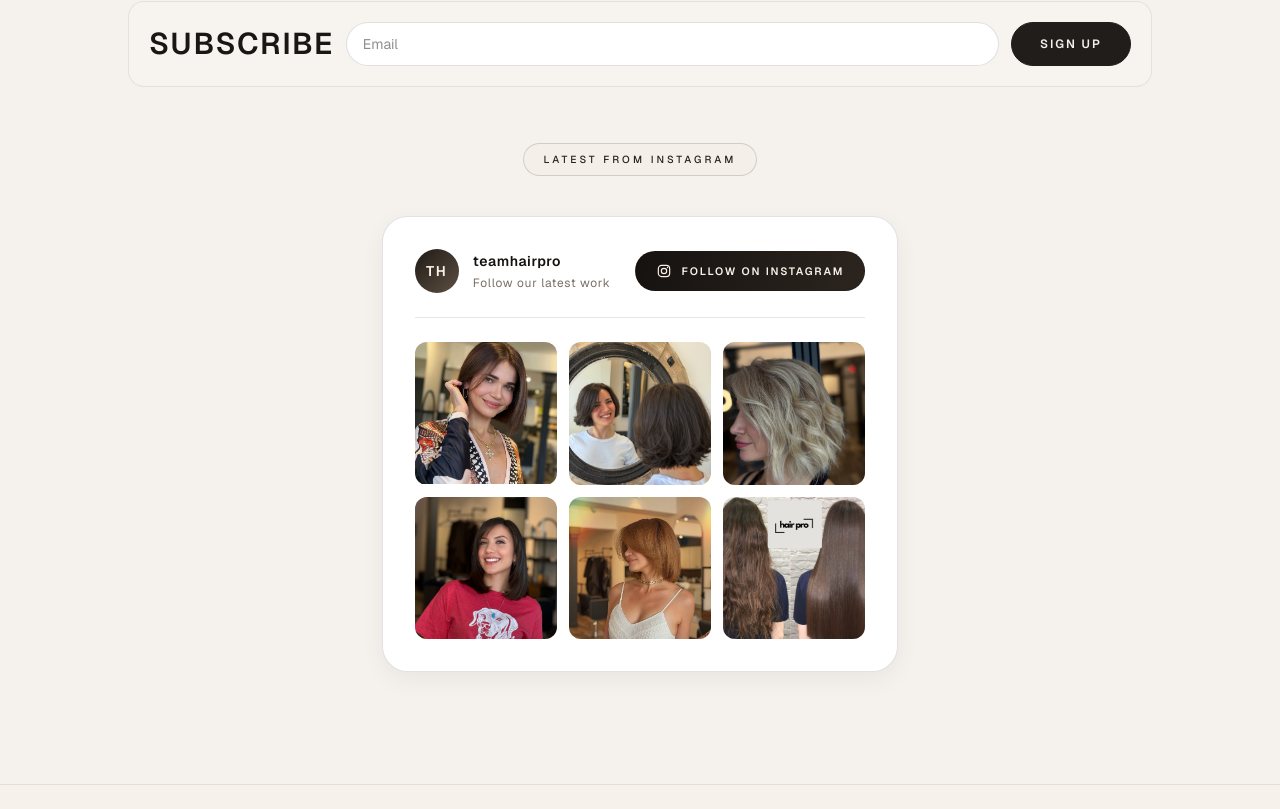
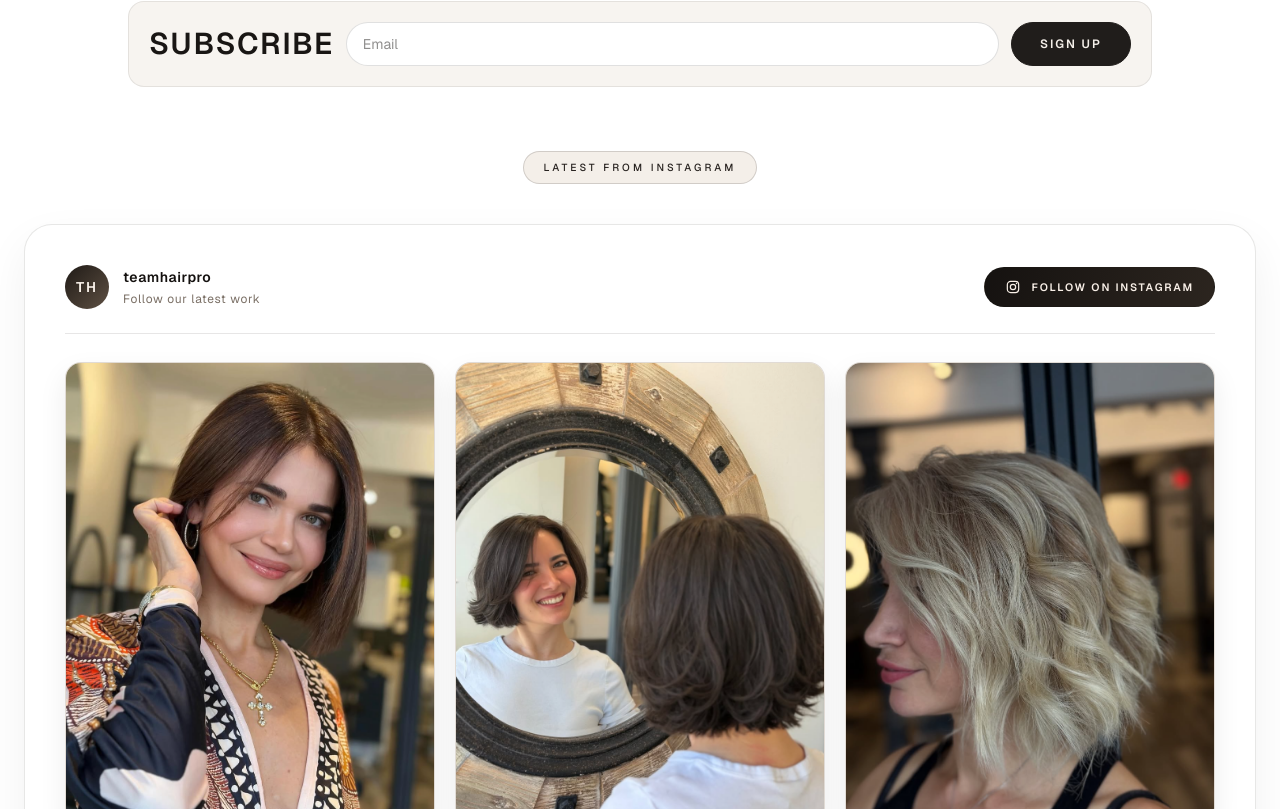
Before and after one commit to ugurcanyagiz/teamhairpro, a Next.js app: page / in a window 1280 px wide. Shown: the part 2451-3260 px from the top of the page. Before the commit the page ends 3236 px from the top, so only its background shows below. Built offline with nearby package versions, Linux system fonts and the light colour scheme.

Commit message:
Refine homepage Instagram section with larger editorial gallery

```diff
--- a/app/page.tsx
+++ b/app/page.tsx
@@ -119,7 +119,11 @@ export default function Home() {
           </div>
         </section>
 
-        <CenteredSection className="border-b border-[rgba(0,0,0,0.08)]" label={<SectionLabel>FOLLOW US</SectionLabel>}>
+        <CenteredSection
+          className="border-b border-[rgba(0,0,0,0.08)] bg-white"
+          contentClassName="max-w-[86rem]"
+          label={<SectionLabel>FOLLOW US</SectionLabel>}
+        >
           <SocialIconRow links={socialLinks} />
 
           <form className="mt-14 grid w-full max-w-5xl items-center gap-4 rounded-2xl border border-[rgba(0,0,0,0.08)] bg-[#f7f4f0] p-4 sm:grid-cols-[auto_1fr_auto] sm:gap-3 sm:p-5">
@@ -137,7 +141,7 @@ export default function Home() {
             </button>
           </form>
 
-          <div id="instagram" className="mt-14">
+          <div id="instagram" className="mt-16 w-full">
             <SectionLabel>LATEST FROM INSTAGRAM</SectionLabel>
             <InstagramShowcase posts={instagramPosts} handle="teamhairpro" subtitle="Follow our latest work" />
           </div>
--- a/components/home/design-system.tsx
+++ b/components/home/design-system.tsx
@@ -17,12 +17,13 @@ type CenteredSectionProps = {
   description?: ReactNode;
   children?: ReactNode;
   className?: string;
+  contentClassName?: string;
 };
 
-export function CenteredSection({ id, label, heading, description, children, className = "" }: CenteredSectionProps) {
+export function CenteredSection({ id, label, heading, description, children, className = "", contentClassName = "max-w-6xl" }: CenteredSectionProps) {
   return (
     <section id={id} className={`px-5 py-18 sm:px-6 sm:py-24 lg:py-28 ${className}`.trim()}>
-      <div className="mx-auto flex w-full max-w-6xl flex-col items-center text-center">
+      <div className={`mx-auto flex w-full flex-col items-center text-center ${contentClassName}`.trim()}>
         {label ? <div>{label}</div> : null}
         {heading ? <h2 className="mt-8 text-3xl leading-tight tracking-[0.03em] text-[#111111] sm:text-4xl">{heading}</h2> : null}
         {description ? <p className="mt-6 max-w-3xl text-base leading-8 text-[#4f4944] sm:text-lg">{description}</p> : null}
@@ -103,7 +104,7 @@ export function InstagramShowcase({
   profileImage,
 }: InstagramShowcaseProps) {
   return (
-    <article className="mt-8 w-full max-w-5xl rounded-[1.6rem] border border-[rgba(23,20,17,0.12)] bg-white p-5 text-left shadow-[0_8px_24px_rgba(20,16,12,0.05)] sm:mt-10 sm:p-7 lg:p-8">
+    <article className="mt-8 w-full rounded-[1.75rem] border border-[rgba(23,20,17,0.1)] bg-white p-5 text-left shadow-[0_18px_45px_rgba(20,16,12,0.06)] sm:mt-10 sm:p-8 lg:p-10">
       <div className="flex flex-col gap-4 border-b border-[rgba(19,16,14,0.1)] pb-5 sm:flex-row sm:items-center sm:justify-between sm:gap-6 sm:pb-6">
         <div className="flex items-center gap-3.5">
           <span className="relative grid h-11 w-11 shrink-0 place-items-center overflow-hidden rounded-full bg-[linear-gradient(135deg,#1f1a16,#5e5043)] text-sm font-semibold uppercase tracking-[0.14em] text-[#f9f2ea]">
@@ -130,25 +131,25 @@ export function InstagramShowcase({
         </Link>
       </div>
 
-      <div className="mt-5 grid grid-cols-2 gap-2.5 sm:mt-6 sm:gap-3 md:grid-cols-3">
+      <div className="mt-6 grid grid-cols-2 gap-3.5 sm:mt-7 sm:gap-4 md:grid-cols-3 lg:gap-5">
         {posts.map((post) => (
           <Link
             key={post.id}
             href={post.permalink}
             target="_blank"
             rel="noreferrer"
-            className="group relative overflow-hidden rounded-xl"
+            className="group relative overflow-hidden rounded-2xl border border-[rgba(17,14,12,0.08)] bg-[#f3ede7] shadow-[0_12px_28px_rgba(18,14,11,0.08)]"
             aria-label={post.caption}
           >
-            <div className="relative aspect-square w-full bg-[#eae4de]">
+            <div className="relative aspect-[4/5] w-full bg-[#eae4de]">
               <Image
                 src={post.image}
                 alt={post.caption}
                 fill
-                sizes="(max-width: 640px) 50vw, (max-width: 1024px) 33vw, 300px"
-                className="object-cover transition duration-500 group-hover:scale-[1.03]"
+                sizes="(max-width: 640px) 50vw, (max-width: 1024px) 33vw, 420px"
+                className="object-cover transition duration-500 group-hover:scale-[1.04]"
               />
-              <div className="absolute inset-0 bg-[linear-gradient(to_top,rgba(14,12,10,0.22),rgba(14,12,10,0.04))] opacity-0 transition duration-300 group-hover:opacity-100" />
+              <div className="absolute inset-0 bg-[linear-gradient(to_top,rgba(14,12,10,0.32),rgba(14,12,10,0.06)_48%,rgba(14,12,10,0.02))] opacity-0 transition duration-300 group-hover:opacity-100" />
             </div>
           </Link>
         ))}
```
